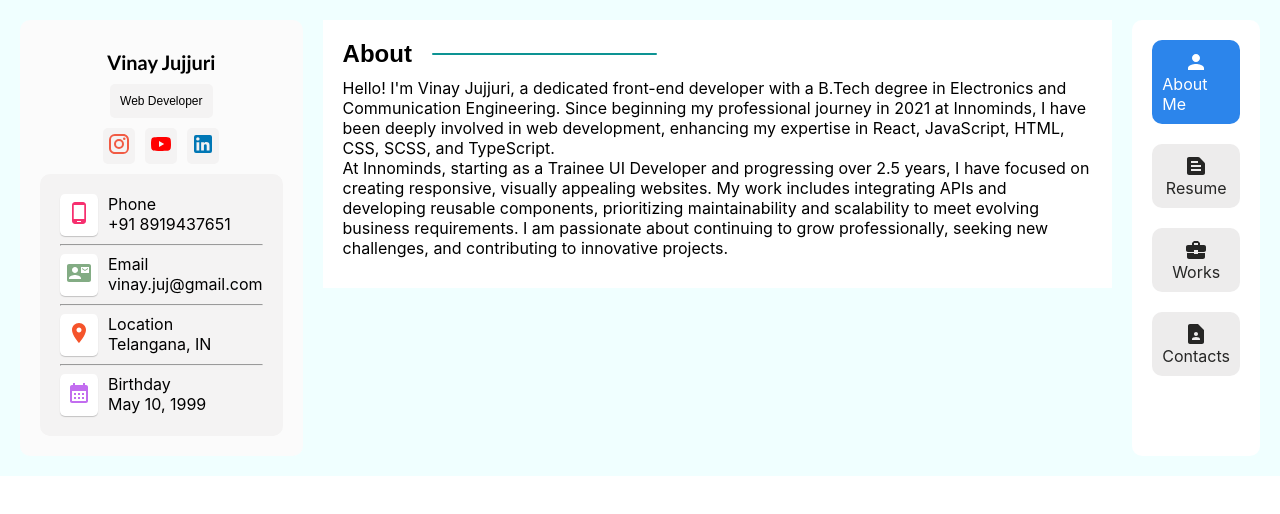
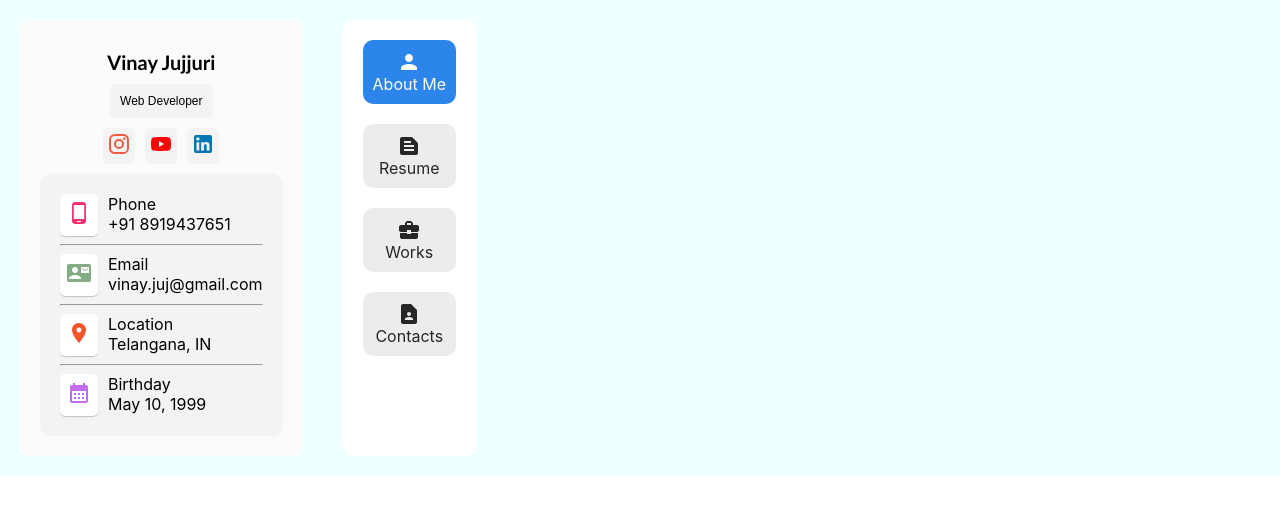
Before and after one commit to vinayjujjuri/vinayJujjuri_website, a React (Create React App) app in the folder my-website/: page / in a window 1280 px wide. Shown: the top 514 px of the page. Built offline with nearby package versions, Linux system fonts and the light colour scheme.

Commit message:
router change

```diff
--- a/my-website/src/components/router/index.tsx
+++ b/my-website/src/components/router/index.tsx
@@ -11,7 +11,7 @@ function Router() {
             {/* <Navbar/> */}
             <Layout>
                 <Routes>
-                <Route path="/" element={<AboutMeComponent/>} />
+                <Route path="/vinayJujjuri_website" element={<AboutMeComponent/>} />
                 </Routes>
             </Layout>
             </BrowserRouter>
```
